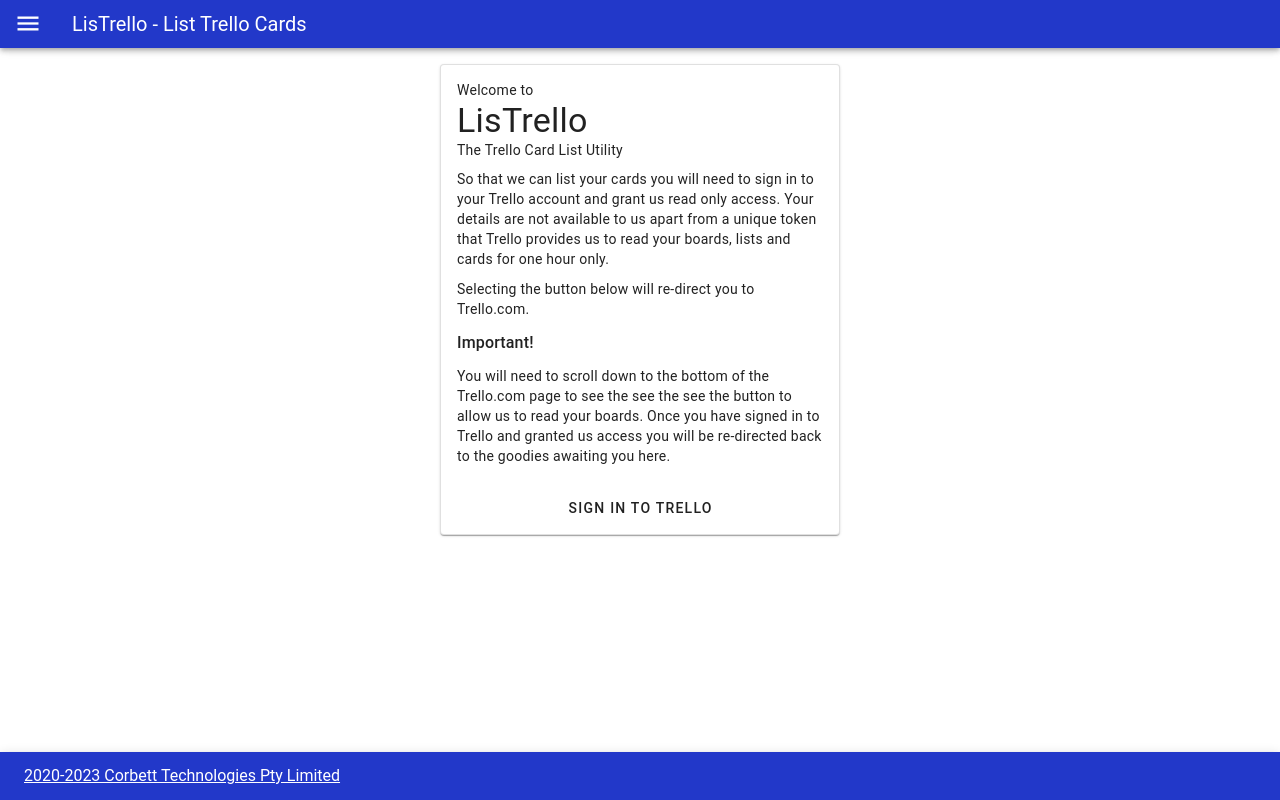
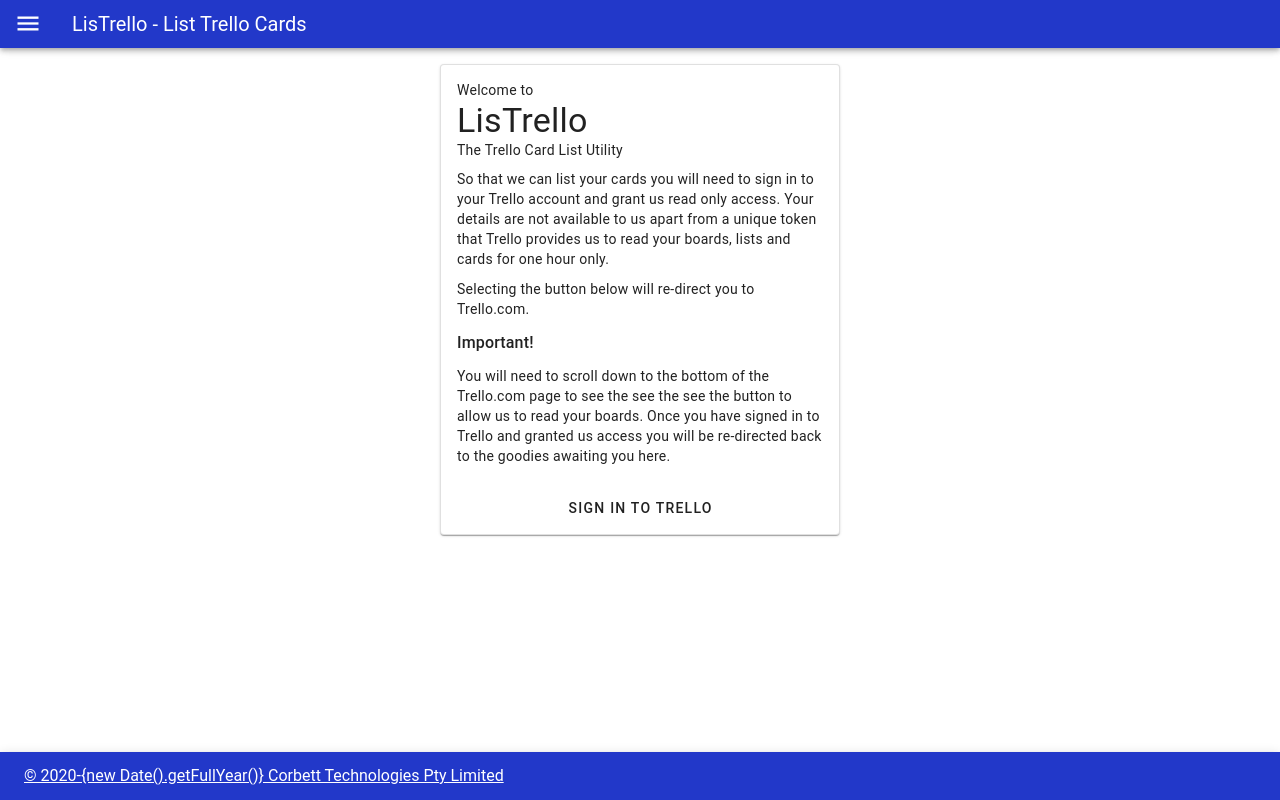
Before and after one commit to SteveCorbett/LisTrello, a Vue app: page /whatsnew#/login in a window 1280 px wide. Built offline with nearby package versions, Linux system fonts and the light colour scheme.

Commit message:
Show current year on copyright text.

```diff
--- a/src/App.vue
+++ b/src/App.vue
@@ -27,7 +27,7 @@
       >
         <span class="text-white ml-6">
           <a href="https://www.corbtech.com.au" target="_blank" class="footer">
-            2020-2023 Corbett Technologies Pty Limited
+            © 2020-{new Date().getFullYear()} Corbett Technologies Pty Limited
           </a>
         </span>
       </v-app-bar>
@@ -90,6 +90,10 @@
   color: white !important;
 }
 
+a.footer:hover {
+  scale: 1.04;
+}
+
 @media print {
   .v-main {
     padding-top: 0;
--- a/src/components/contact-us.vue
+++ b/src/components/contact-us.vue
@@ -1,7 +1,7 @@
 <template>
   <v-container>
     <v-row align="center">
-      <v-card class="mx-auto overflow-y-auto" max-width="500" border>
+      <v-card class="mx-auto overflow-y-auto mt-6" max-width="500" border>
         <v-card-text xs-12>
           <div>
             Contact Us
@@ -10,10 +10,9 @@
           </div>
           <div class="text--primary">
             <p>
-              Thank you for looking at LisTrello. If you have any comments,
-              ideas, suggestions (good or bad) or find a bug please let us know.
-              Leave your email address if your would like me to reply, or just
-              post anonymously.
+              Thank you for looking at LisTrello. If you have any comments, ideas,
+              suggestions (good or bad) or find a bug please let us know. Leave your email
+              address if your would like me to reply, or just post anonymously.
             </p>
             <v-form
               name="LisTrello-comment"
@@ -49,9 +48,7 @@
                 @click="onSubmit"
                 >Send Comment</v-btn
               >
-              <v-btn block rounded class="button__full" @click="DoCancel"
-                >Cancel</v-btn
-              >
+              <v-btn block rounded class="button__full" @click="DoCancel">Cancel</v-btn>
             </v-form>
           </div>
         </v-card-text>
```
Also changed, not shown: 1 other file (tests, documents, lock files or other folders).
